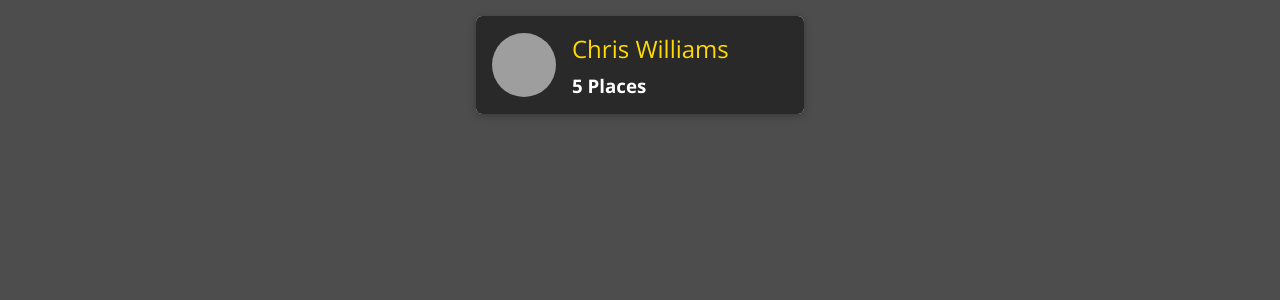
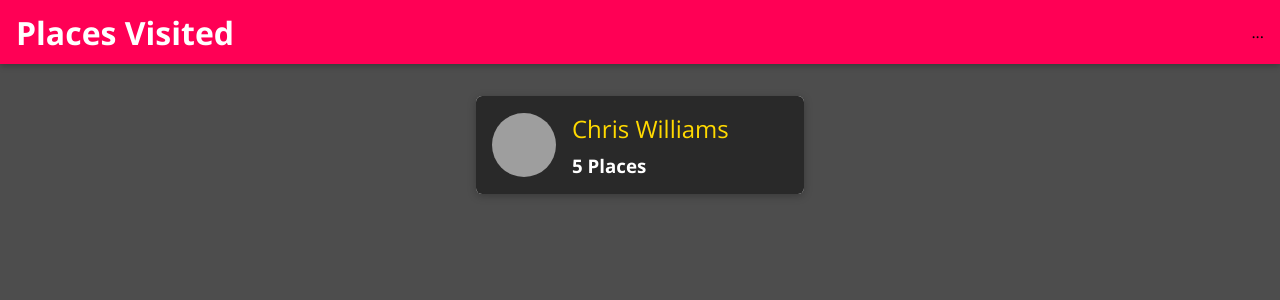
Before and after one commit to ChrisT303/share-your-experiences, a React (Create React App) app: page / in a window 1280 px wide. Shown: the top 300 px of the page. Built offline with nearby package versions, Linux system fonts and the light colour scheme; grey boxes are pictures that could not be loaded.

Commit message:
added header and initial nav set up

```diff
--- a/src/App.js
+++ b/src/App.js
@@ -2,11 +2,14 @@ import React from "react";
 import { BrowserRouter as Router, Route, Redirect, Switch } from "react-router-dom";
 import Users from "./user/pages/Users";
 import NewPlace from './places/pages/NewPlace'
+import Navigation from './shared/components/NavBar/Navigation';
 
 
 const App = () => {
   return (
     <Router>
+      <Navigation/>
+      <main>
       <Switch>
       <Route path="/" exact>
         <Users />
@@ -16,6 +19,7 @@ const App = () => {
       </Route>
       <Redirect to="/"/>
       </Switch>
+      </main>
     </Router>
   );
 };
--- /dev/null
+++ b/src/shared/components/NavBar/Header.css
@@ -0,0 +1,23 @@
+.main-header {
+    width: 100%;
+    height: 4rem;
+    display: flex;
+    align-items: center;
+    position: fixed;
+    top: 0;
+    left: 0;
+    background: #ff0055;
+    box-shadow: 0 2px 6px rgba(0, 0, 0, 0.26);
+    padding: 0 1rem;
+    z-index: 5;
+  }
+
+  main {
+    margin-top: 5rem;
+  }
+
+  @media (min-width: 768px) {
+    .main-header {
+      justify-content: space-between;
+    }
+  }
--- /dev/null
+++ b/src/shared/components/NavBar/Header.js
@@ -0,0 +1,11 @@
+import React from 'react';
+
+import './Header.css';
+
+const MainHeader = props => {
+    return <header className='main-header'>
+    {props.children}
+    </header>
+};
+
+export default MainHeader
--- /dev/null
+++ b/src/shared/components/NavBar/Navigation.css
@@ -0,0 +1,45 @@
+.main-navigation__menu-btn {
+    width: 3rem;
+    height: 3rem;
+    background: transparent;
+    border: none;
+    display: flex;
+    flex-direction: column;
+    justify-content: space-around;
+    margin-right: 2rem;
+    cursor: pointer;
+  }
+
+  .main-navigation__menu-btn span {
+    display: block;
+    width: 3rem;
+    height: 2.5px;
+    background: white;
+  }
+
+  .main-navigation__title {
+    color: white;
+  }
+
+  .main-navigation__title a {
+    text-decoration: none;
+    color: white;
+  }
+
+  .main-navigation__header-nav {
+    display: none;
+  }
+
+  .main-navigation__drawer-nav {
+    height: 100%;
+  }
+
+  @media (min-width: 768px) {
+    .main-navigation__menu-btn {
+      display: none;
+    }
+
+    .main-navigation__header-nav {
+      display: block;
+    }
+  }
--- /dev/null
+++ b/src/shared/components/NavBar/Navigation.js
@@ -0,0 +1,25 @@
+import React from "react";
+import { Link } from "react-router-dom";
+
+import Header from "./Header";
+import "./Navigation.css";
+
+const Navigation = (props) => {
+  return (
+    <Header>
+      <button className="main-navigation__menu-btn">
+        <span />
+        <span />
+        <span />
+      </button>
+      <h1 className="main-navigation__title">
+        <Link to='/'>
+        Places Visited
+        </Link>
+        </h1>
+      <nav>...</nav>
+    </Header>
+  );
+};
+
+export default Navigation;
--- a/src/user/components/UsersList.js
+++ b/src/user/components/UsersList.js
@@ -1,13 +1,16 @@
 import React from "react";
 
 import UsersItem from "./UsersItem";
+import Card from '../../shared/components/UIElements/Card'
 import "./UsersList.css";
 
 const UsersList = (props) => {
   if (props.items.length === 0) {
     return (
       <div className="center">
+        <Card>
         <h2>No Users Found!</h2>
+        </Card>
       </div>
     );
   }
```
Also changed, not shown: src/shared/components/NavBar/Links.css (added), src/shared/components/NavBar/Links.js (added), src/shared/components/NavBar/NavMobile.css (added), src/shared/components/NavBar/NavMobile.js (added).
